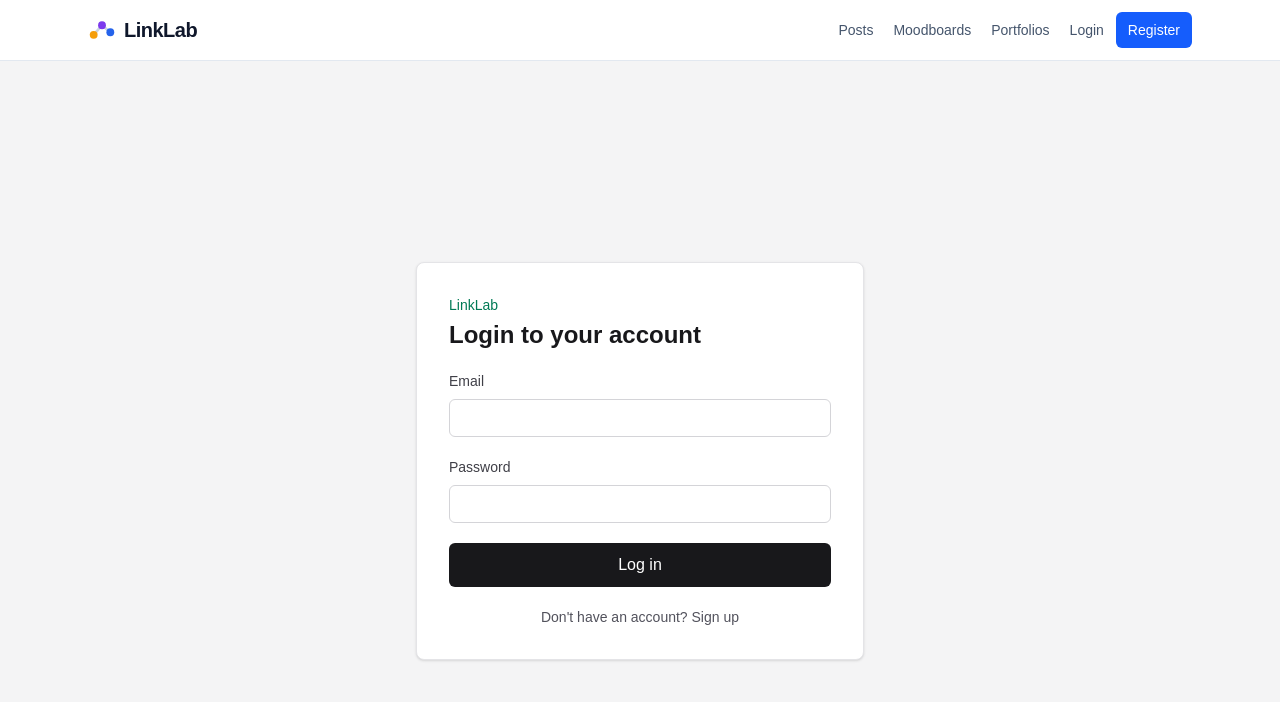
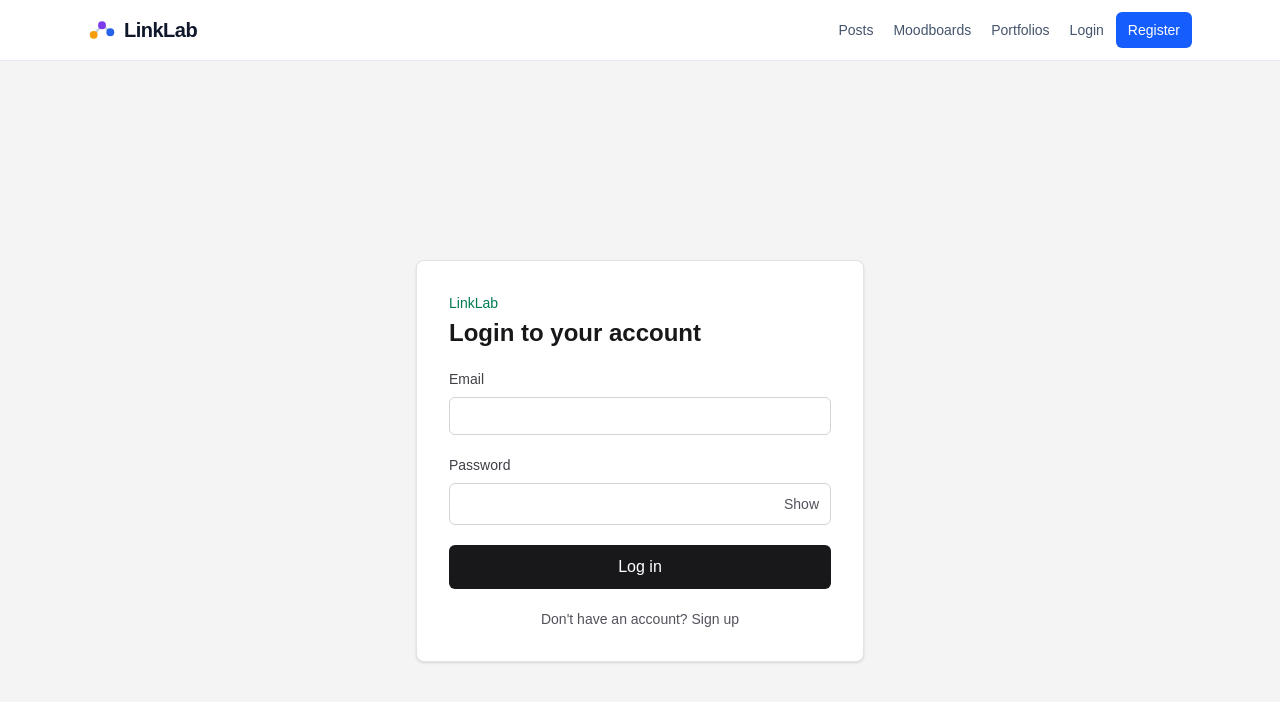
Before and after one commit to tanbeoi/linklab-web, a Next.js app: page /login in a window 1280 px wide. Shown: the top 702 px of the page. Built offline with nearby package versions, Linux system fonts and the light colour scheme; no server answers.

Commit message:
feat(auth): toggle password visibility on login

```diff
--- a/src/app/login/page.tsx
+++ b/src/app/login/page.tsx
@@ -13,6 +13,7 @@ function LoginPageContent() {
 
   const [email, setEmail] = useState("");
   const [password, setPassword] = useState("");
+  const [showPassword, setShowPassword] = useState(false);
   const [error, setError] = useState("");
   const [isSubmitting, setIsSubmitting] = useState(false);
   const { login } = useAuth();
@@ -99,21 +100,31 @@ function LoginPageContent() {
           />
         </label>
 
-        <label
-          htmlFor="password"
-          className="block text-sm font-medium text-zinc-700"
-        >
+        <div>
+          <label htmlFor="password" className="block text-sm font-medium text-zinc-700">
             Password
+          </label>
+          <div className="relative mt-2">
             <input
               id="password"
-            type="password"
+              type={showPassword ? "text" : "password"}
               value={password}
               onChange={(e) => setPassword(e.target.value)}
               autoComplete="current-password"
               required
-            className="mt-2 w-full rounded-md border border-zinc-300 px-3 py-2 text-zinc-900 outline-none transition placeholder:text-zinc-400 focus:border-emerald-600 focus:ring-2 focus:ring-emerald-100"
+              className="w-full rounded-md border border-zinc-300 py-2 pl-3 pr-20 text-zinc-900 outline-none transition placeholder:text-zinc-400 focus:border-emerald-600 focus:ring-2 focus:ring-emerald-100"
             />
-        </label>
+            <button
+              type="button"
+              onClick={() => setShowPassword((visible) => !visible)}
+              aria-label={showPassword ? "Hide password" : "Show password"}
+              aria-controls="password"
+              className="absolute inset-y-0 right-0 rounded-r-md px-3 text-sm font-medium text-zinc-600 transition hover:text-emerald-700 focus-visible:outline-2 focus-visible:outline-emerald-600"
+            >
+              {showPassword ? "Hide" : "Show"}
+            </button>
+          </div>
+        </div>
 
         {error && (
           <p
```
Lines whose indentation alone changed are shown as unchanged.
